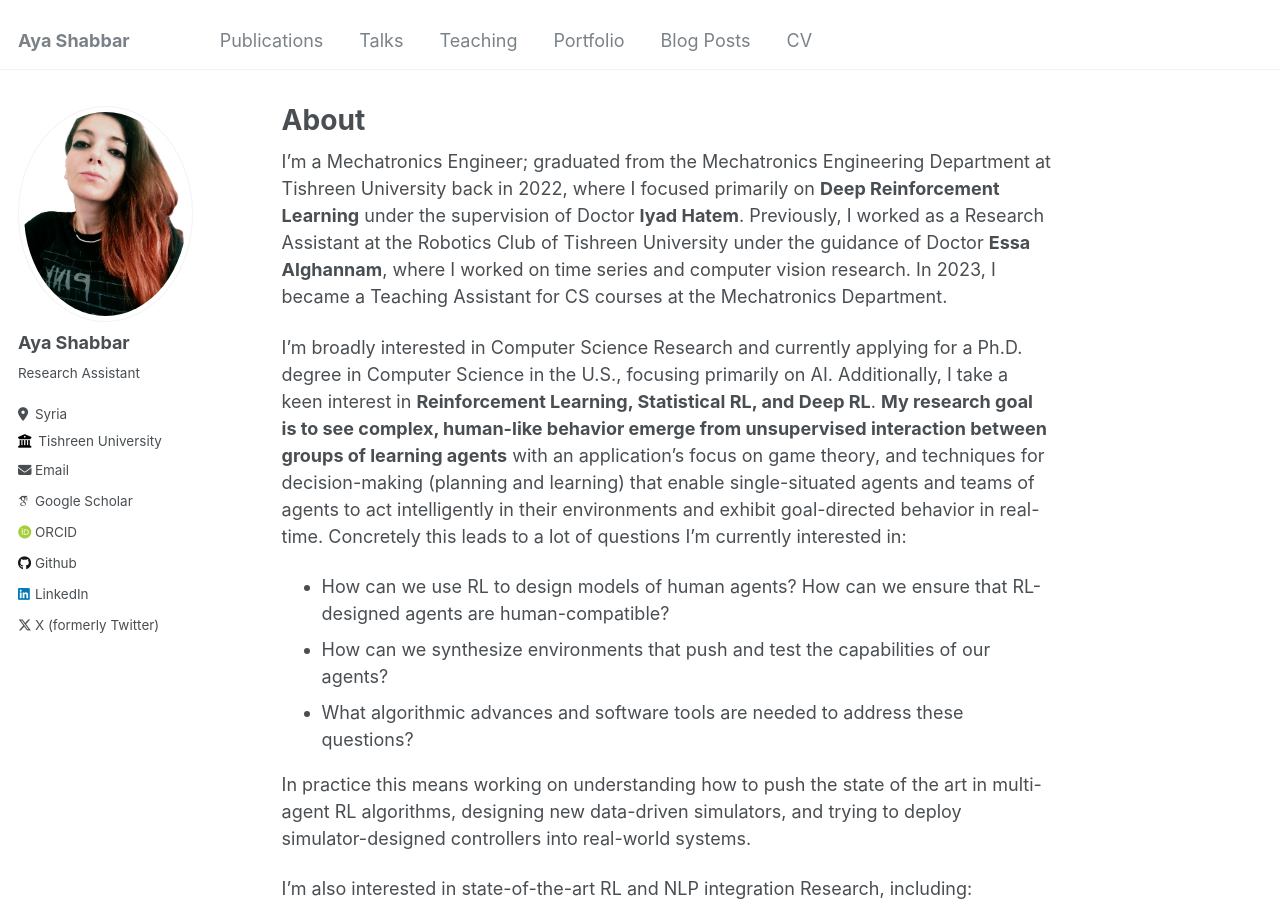
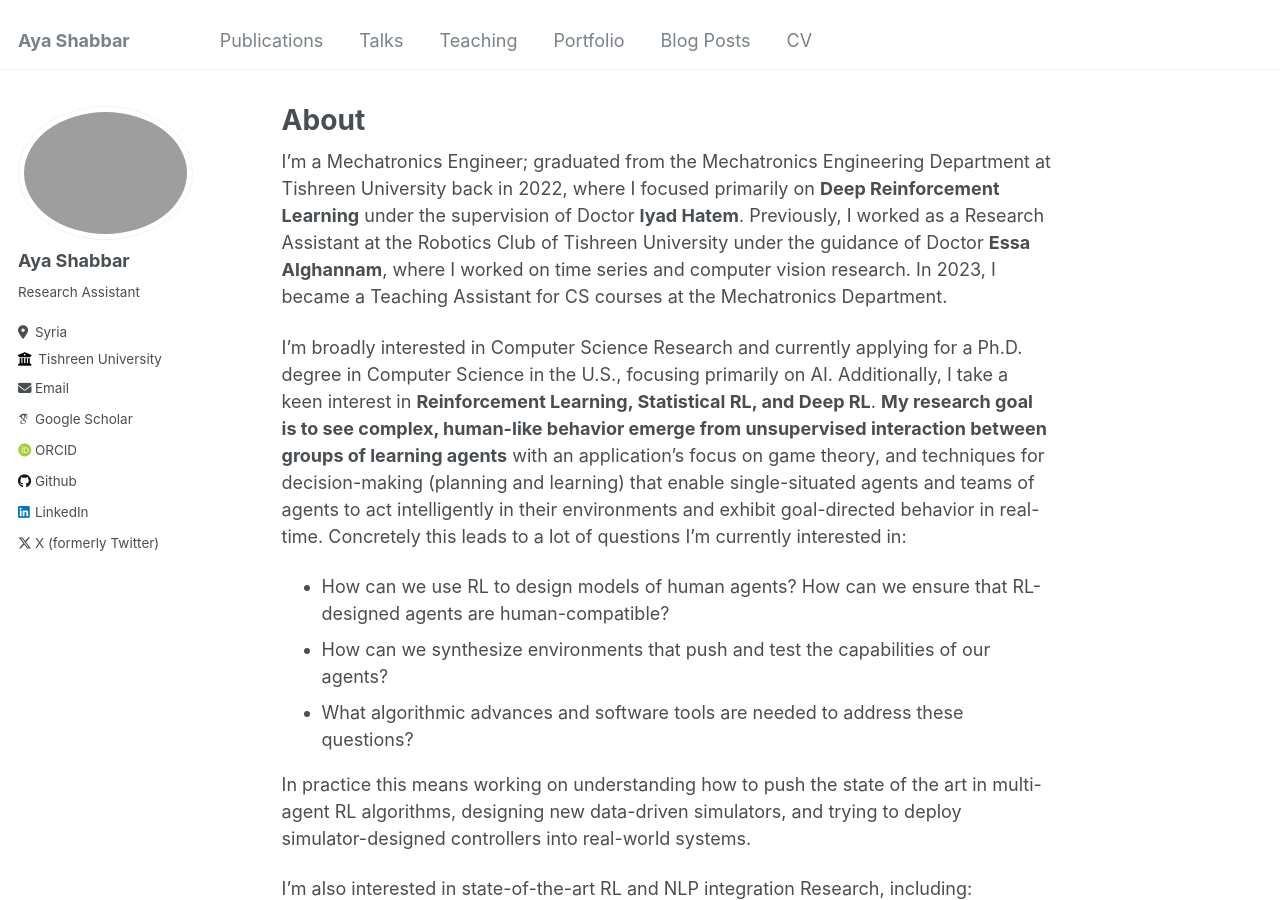
Before and after one commit to ayashabbar/ayashabbar.github.io, a Jekyll site: the page built from _pages/about.md, in a window 1280 px wide and 900 px high. Built offline with Jekyll 4.4.1, drawn with Linux system fonts in a browser that asks for light colours; some web fonts are replaced.

Commit message:
Update _config.yml

```diff
--- a/_config.yml
+++ b/_config.yml
@@ -21,7 +21,7 @@ repository               : #"academicpages/academicpages.github.io"
 #               Additional customization can be done by editing /_includes/author-profile.html
 author:
   # Biographic information
-  avatar           : "profile1.png"
+  avatar           : #"profile1.png"
   name             : "Aya Shabbar"
   pronouns         : # example: "she/her"
   bio              : "Research Assistant"
```
